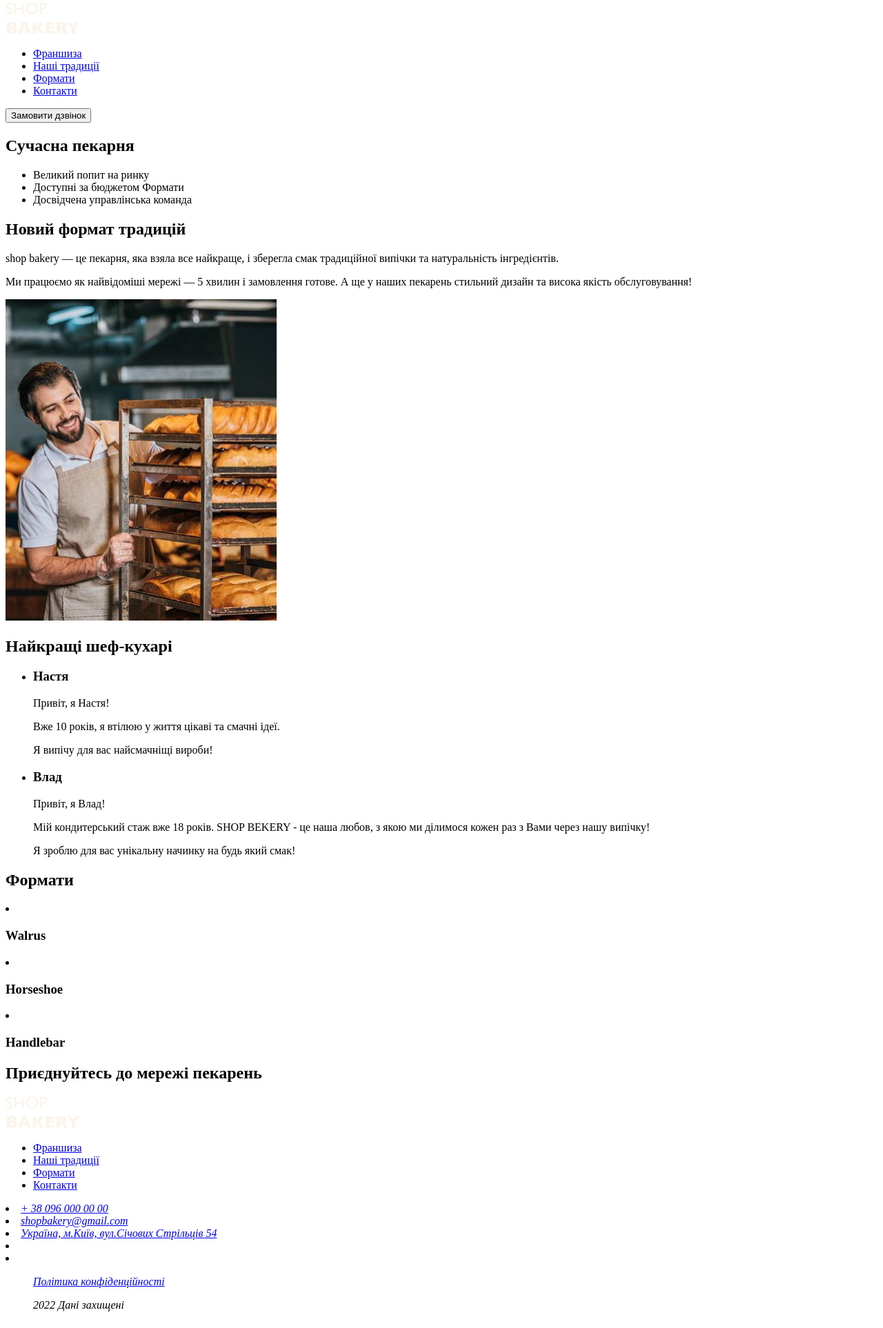
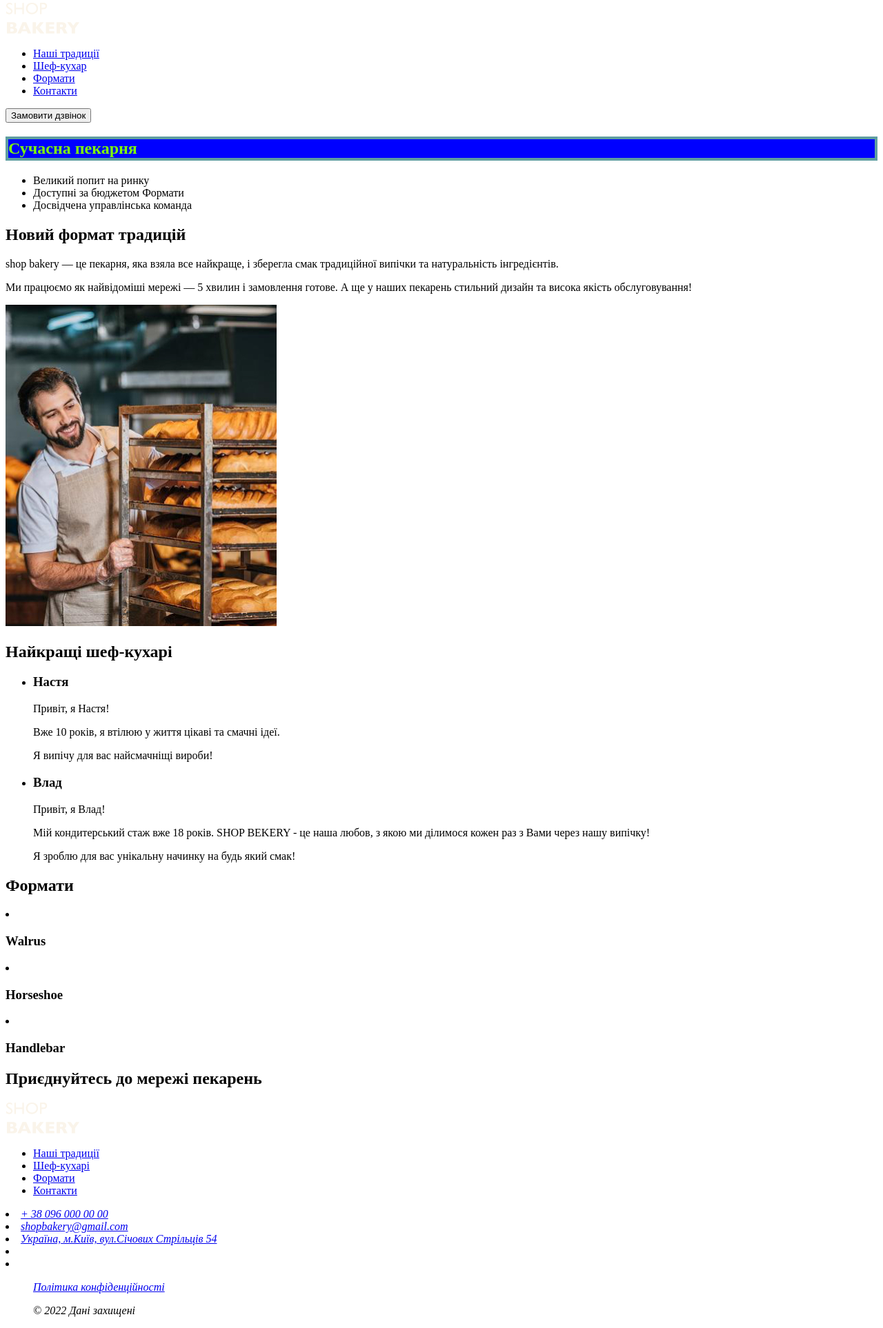
Before and after one commit to Antonia202210/genius-test, a plain HTML site: page Навчання/index.html in a window 1280 px wide. Shown: the part 5-1931 px from the top of the page at 69% size. Drawn offline with Linux system fonts and the light colour scheme; files whose address does not match are found by name.

Commit message:
Add files via upload

```diff
--- a/Навчання/index.html
+++ b/Навчання/index.html
@@ -5,20 +5,26 @@
     <meta http-equiv="X-UA-Compatible" content="IE=edge" />
     <meta name="viewport" content="width=device-width, initial-scale=1.0" />
     <title>Сучасна пекарня</title>
+    <style>
+      h1 {
+        background-color: blue;
+      }
+    </style>
+    <link rel="stylesheet" href="styles.css" />
   </head>
   <body>
     <header>
       <nav>
-        <a href="#">
+        <a href="./index.html">
           <img src="./images/logo.svg" alt="Логотип сучасної пекарні" />
           <!-- logo -->
         </a>
 
         <ul>
-          <li><a href="#">Франшиза</a></li>
-          <li><a href="#">Наші традиції</a></li>
-          <li><a href="#">Формати</a></li>
-          <li><a href="#">Контакти</a></li>
+          <li><a href="#traditions-section">Наші традиції</a></li>
+          <li><a href="#chefs-section">Шеф-кухар</a></li>
+          <li><a href="#format-section">Формати</a></li>
+          <li><a href="#contact-section">Контакти</a></li>
         </ul>
       </nav>
       <button type="button">Замовити дзвінок</button>
@@ -26,9 +32,9 @@
     </header>
     <main>
       <section>
-        <h1>Сучасна пекарня</h1>
+        <h1 style="color: chartreuse">Сучасна пекарня</h1>
       </section>
-      <section>
+      <section id="traditions-section">
         <ul>
           <li>Великий попит на ринку</li>
           <li>Доступні за бюджетом Формати</li>
@@ -49,7 +55,7 @@
           alt="Чоловік пекар дивиться на батони"
         />
       </section>
-      <section>
+      <section id="chefs-section">
         <h2>Найкращі шеф-кухарі</h2>
         <ul>
           <li>
@@ -73,7 +79,7 @@
           </li>
         </ul>
       </section>
-      <section>
+      <section id="format-section">
         <h2>Формати</h2>
         <li>
           <article>
@@ -92,7 +98,7 @@
           </article>
         </li>
       </section>
-      <section>
+      <section id="contact-section">
         <h2>Приєднуйтесь до мережі пекарень</h2>
       </section>
     </main>
@@ -103,8 +109,8 @@
           <img src="./images/logo.svg" alt="Логотип сучасної пекарні" />
         </a>
         <ul>
-          <li><a href="#">Франшиза</a></li>
           <li><a href="#">Наші традиції</a></li>
+          <li><a href="#">Шеф-кухарі</a></li>
           <li><a href="#">Формати</a></li>
           <li><a href="#">Контакти</a></li>
         </ul>
@@ -127,7 +133,7 @@
         </li>
         <ul>
           <a href="#" target="_blank">Політика конфіденційності</a>
-          <p>2022 Дані захищені</p>
+          <p>&copy 2022 Дані захищені</p>
         </ul>
       </address>
     </footer>
--- /dev/null
+++ b/Навчання/styles.css
@@ -0,0 +1,3 @@
+h1 {
+    border: 4px solid cadetblue;
+}
```
